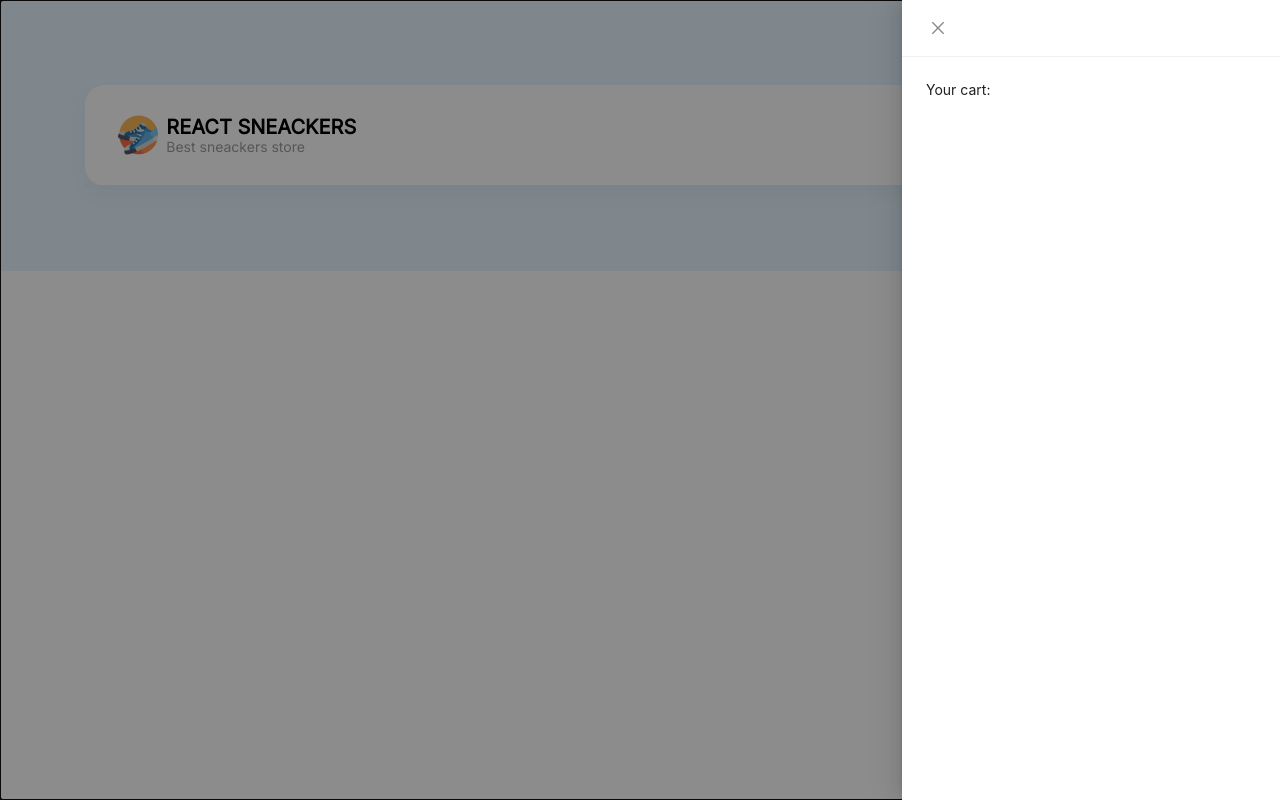
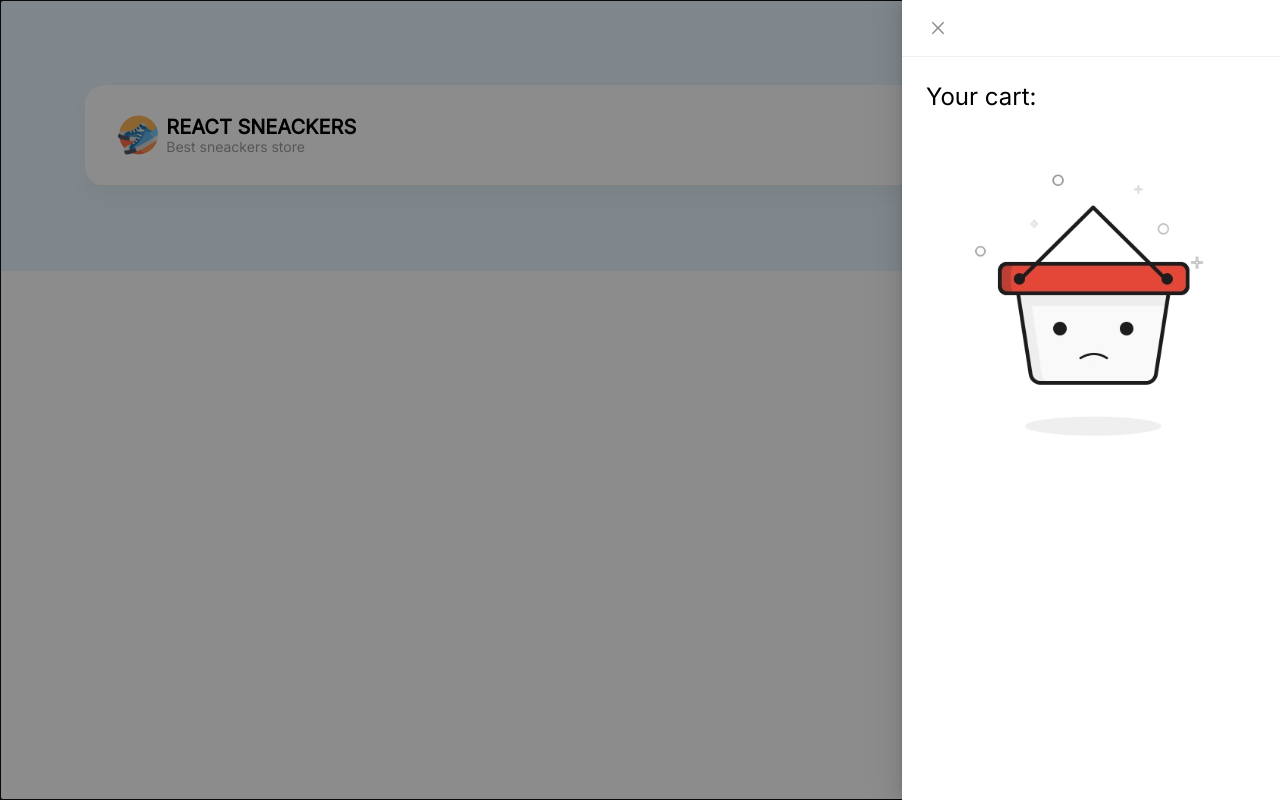
Before and after one commit to alexxandrrar/react-sneackers-store, a React (Create React App) app: page /cart in a window 1280 px wide. Both pictures are taken after a click on the link 1047 px from the left and 136 px from the top of the page. Built offline with nearby package versions, Linux system fonts and the light colour scheme.

Commit message:
feature/ added cart logic

```diff
--- a/src/components/Card/Card.tsx
+++ b/src/components/Card/Card.tsx
@@ -1,24 +1,36 @@
 import { FC, useState } from 'react'
 import { useAppDispatch } from 'hooks/reduxHook'
-import { updateFavouriteSneackers } from 'store/reducers/sneackers/sneackersActionCreator'
+import {
+  updateFavouriteSneackers,
+  updateSneackersInCart,
+} from 'store/reducers/sneackers/sneackersActionCreator'
 import { ISneackers } from 'types/dataTypes'
 import { Button } from 'components/Button/Button'
 import { checkFavouriteButtonColor } from 'utils/checkFavouriteButtonColor'
-import { HeartTwoTone } from '@ant-design/icons'
+import { HeartTwoTone, PlusOutlined, ShoppingCartOutlined } from '@ant-design/icons'
 import image from 'assets/img/1.jpg'
 
 import style from './Card.module.scss'
 
 export const Card: FC<ISneackers> = (sneackers) => {
   const dispatch = useAppDispatch()
-  const { price, title, isFavourite } = sneackers
+  const { price, title, isFavourite, isInCart } = sneackers
   const [favouriteSneackers, setFavouriteSneackers] = useState<string>(
     checkFavouriteButtonColor(isFavourite),
   )
 
+  const checkIsSneackersInCart = (boolean: boolean) =>
+    boolean === true ? <ShoppingCartOutlined /> : <PlusOutlined />
+  const [sneackersInCart, setSneackersInCart] = useState<boolean>(isInCart)
+
   const onFavouriteButtonClick = () => {
     dispatch(updateFavouriteSneackers({ ...sneackers, isFavourite: !isFavourite }))
     setFavouriteSneackers(checkFavouriteButtonColor(!isFavourite))
+  }
+
+  const onCartButtonClick = () => {
+    dispatch(updateSneackersInCart({ ...sneackers, isInCart: !isInCart }))
+    setSneackersInCart(!isInCart)
   }
 
   return (
@@ -35,8 +47,8 @@ export const Card: FC<ISneackers> = (sneackers) => {
           <h5 className={style.textPrice}>Price:</h5>
           <h3 className={style.price}>{price}₴</h3>
         </div>
-        <Button handleOnClick={() => console.log('Added to cart')} buttonType='card-btn'>
-          +
+        <Button handleOnClick={onCartButtonClick} buttonType='card-btn'>
+          {checkIsSneackersInCart(sneackersInCart)}
         </Button>
       </div>
     </div>
--- /dev/null
+++ b/src/pages/Cart/Cart.module.scss
@@ -0,0 +1,44 @@
+@import '../../styles/variables.module.scss';
+
+.title {
+  color: $textDark;
+  font-family: $fontFamily;
+  font-weight: 500;
+  font-size: 1.5rem;
+  line-height: 2rem;
+}
+
+.emptyCart {
+  display: flex;
+  flex-direction: column;
+  align-items: center;
+  margin-top: 2rem;
+
+  .emptyText {
+    color: $textDark;
+    font-family: $fontFamily;
+    font-weight: 500;
+    font-size: 2rem;
+    line-height: 2rem;
+    text-shadow: red 1px 0 5px;
+  }
+}
+
+.sneackers {
+  border-bottom: 1px solid $editionalColor1;
+  display: flex;
+  justify-content: space-between;
+
+  .text {
+    font-family: $fontFamily;
+    color: $textDark;
+    display: flex;
+    flex-direction: column;
+    justify-content: space-between;
+    margin-top: 0.8rem;
+  }
+}
+
+.button {
+  margin-top: 80%;
+}
--- a/src/pages/Cart/Cart.tsx
+++ b/src/pages/Cart/Cart.tsx
@@ -1,6 +1,14 @@
 import { Drawer } from 'antd'
-import { FC } from 'react'
+import { Button } from 'components/Button/Button'
+import { useAppDispatch, useAppSelector } from 'hooks/reduxHook'
+import { FC, useEffect, useState } from 'react'
 import { useTranslation } from 'react-i18next'
+import { fetchSneackers } from 'store/reducers/sneackers/sneackersActionCreator'
+import { ISneackers } from 'types/dataTypes'
+import sneackersImage from 'assets/img/1.jpg'
+import emptyCard from 'assets/images/empty-cart.png'
+
+import style from './Cart.module.scss'
 
 interface ICartPageProps {
   open: boolean
@@ -9,12 +17,43 @@ interface ICartPageProps {
 
 export const Cart: FC<ICartPageProps> = ({ open, setOpen }) => {
   const { t } = useTranslation('common')
+  // const dispatch = useAppDispatch()
+  const { sneackers } = useAppSelector((state) => state.sneackersReducer)
+  const sneackersInCart: ISneackers[] = sneackers.filter((item) => item.isInCart === true)
+  console.log(sneackers)
+
   const onClose = () => {
     setOpen(false)
   }
+
   return (
     <Drawer onClose={onClose} open={open}>
-      <div>{t('Your cart:')}</div>
+      <div className={style.title}>{t('Your cart:')}</div>
+      {sneackersInCart.length === 0 ? (
+        <div className={style.emptyCart}>
+          <img width='300' src={emptyCard} alt='Empty Cart' />
+        </div>
+      ) : (
+        <div>
+          {sneackersInCart.map((card: ISneackers) => (
+            <div className={style.sneackers} key={card.id}>
+              <div className={style.text}>
+                <div>{card.title}</div>
+                <div>{card.price}₴</div>
+              </div>
+              <img height='100' src={sneackersImage} alt='sneackers' />
+            </div>
+          ))}
+          <div className={style.button}>
+            <Button
+              handleOnClick={() => alert('Your order has been recieved')}
+              buttonType='green-btn'
+            >
+              Create order
+            </Button>
+          </div>
+        </div>
+      )}
     </Drawer>
   )
 }
--- a/src/pages/FavouritesPage/FavouritesPage.tsx
+++ b/src/pages/FavouritesPage/FavouritesPage.tsx
@@ -37,6 +37,7 @@ export const FavouritesPage = () => {
         <div className={style.cards}>
           {favouriteSneackers.map((card: ISneackers) => (
             <Card
+              isInCart={card.isInCart}
               isFavourite={card.isFavourite}
               key={card.id}
               id={card.id}
--- a/src/pages/MainLayout/MainLayout.tsx
+++ b/src/pages/MainLayout/MainLayout.tsx
@@ -43,6 +43,7 @@ export const MainLayout = () => {
             {filteredSneackers !== null
               ? filteredSneackers.map((card: ISneackers) => (
                   <Card
+                    isInCart={card.isInCart}
                     isFavourite={card.isFavourite}
                     key={card.id}
                     id={card.id}
@@ -53,6 +54,7 @@ export const MainLayout = () => {
                 ))
               : sneackers.map((card: ISneackers) => (
                   <Card
+                    isInCart={card.isInCart}
                     isFavourite={card.isFavourite}
                     key={card.id}
                     id={card.id}
--- a/src/store/reducers/sneackers/sneackersActionCreator.ts
+++ b/src/store/reducers/sneackers/sneackersActionCreator.ts
@@ -27,3 +27,12 @@ export const updateFavouriteSneackers = (item: ISneackers) => async () => {
     }
   }
 }
+export const updateSneackersInCart = (item: ISneackers) => async () => {
+  try {
+    await axios.put<ISneackers>(`${URL}/items/${item.id}`, item)
+  } catch (error) {
+    if (error instanceof Error) {
+      console.log(error.message)
+    }
+  }
+}
--- a/src/types/dataTypes.ts
+++ b/src/types/dataTypes.ts
@@ -4,4 +4,5 @@ export interface ISneackers {
   price: number
   imageUrl: string
   isFavourite: boolean
+  isInCart: boolean
 }
--- a/src/utils/checkButtonStyles.ts
+++ b/src/utils/checkButtonStyles.ts
@@ -8,10 +8,11 @@ export const checkButtonStyles = (type: TButtonStyles) => {
     case GREEN_STYLE_BUTTON:
       return {
         background: '#9DD458',
-        borderRadius: '1.125rem',
-        height: '1.188rem',
-        width: '15.313rem',
+        borderRadius: '1rem',
+        height: '2.5rem',
+        width: '100%',
         color: '#FFFFFF',
+        fontSize: '1.2rem',
       }
     case CARD_STYLE_BUTTON:
       return {
```
